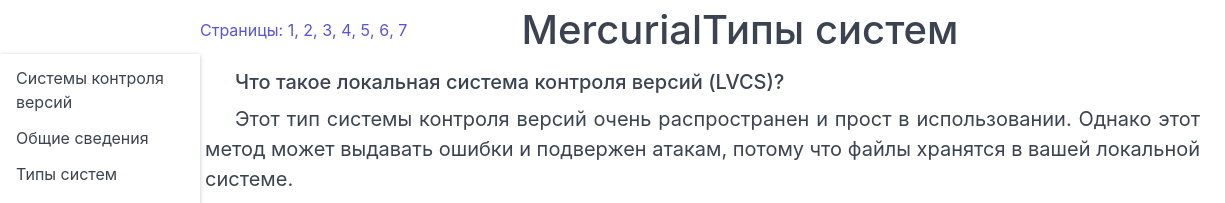
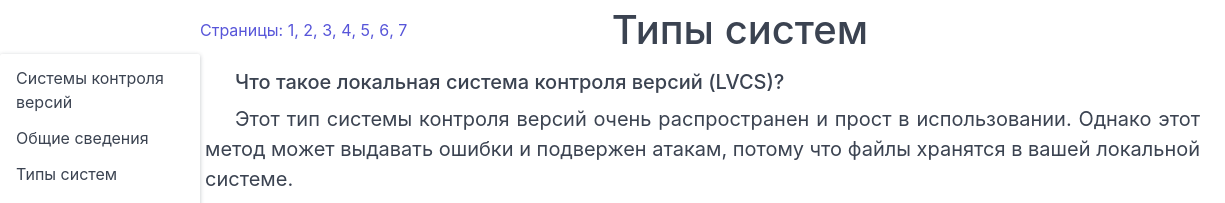
Before and after one commit to regentru/lab1web, a plain HTML site: page index3.html in a window 1280 px wide. Shown: the top 203 px of the page, 0-1225 px from the left. Drawn offline with nearby package versions, Linux system fonts and the light colour scheme.

Commit message:
Add files via upload

```diff
--- a/index3.html
+++ b/index3.html
@@ -54,9 +54,6 @@
 			<a href="index7.html">7</a>
 			</section>
 			<section class="navbar-center">
-			<span class="h1">Mercurial</span>
-			</section>
-			<section class="navbar-center">
 			<span class="h1">Типы систем</span>
 			</section>
 			<section class="navbar-section">
```
Also changed, not shown: index.html (+0 -3 lines), index2.html (+0 -3 lines), index4.html (+0 -3 lines), index5.html (+0 -3 lines), index6.html (+0 -3 lines), 1 other file.
